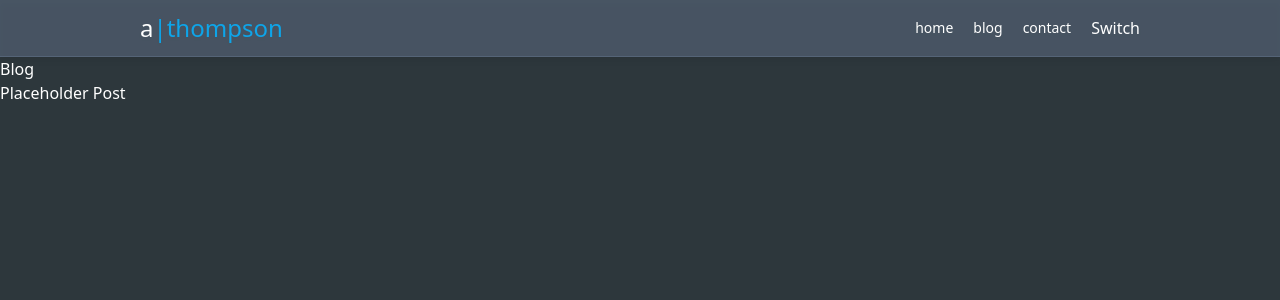
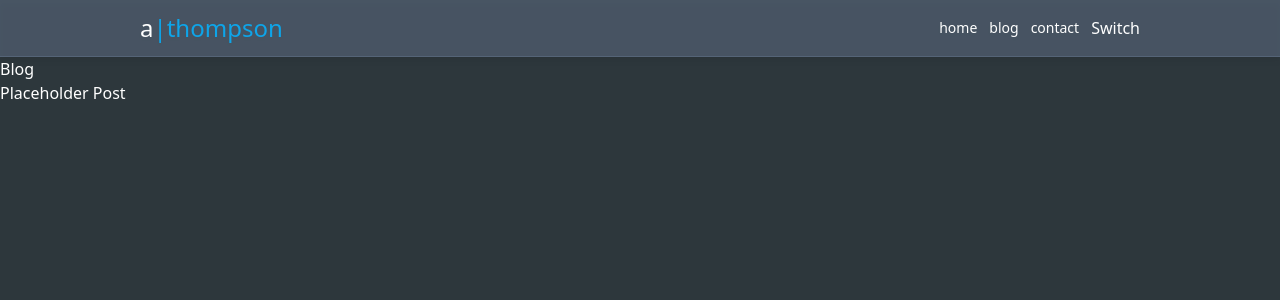
Before and after one commit to FluroAsh/nextjs-portfolio, a Next.js app in the folder frontend/: page /blog in a window 1280 px wide. Shown: the top 300 px of the page. Built offline with nearby package versions, Linux system fonts and the light colour scheme; no server answers.

Commit message:
cleaning up nav

```diff
--- a/frontend/src/components/Navbar/Navbar.tsx
+++ b/frontend/src/components/Navbar/Navbar.tsx
@@ -18,13 +18,10 @@ const Navbar = () => {
     <div
       className={`sticky top-0 z-99 w-full transition-all border-b dark:border-b-slate-500/50 ${styles.container} dark:drop-shadow-md `}
     >
-      <nav
-        className="flex justify-between max-w-screen-lg p-3 mx-auto"
-        data-testid="navbar"
-      >
+      <nav className="flex justify-between max-w-screen-lg p-3 mx-auto">
         <HeaderLogo />
 
-        <div className="flex items-center justify-center gap-5">
+        <div className="flex items-center justify-center gap-3">
           {/* TODO: Map over items to render these links */}
           {/* Title, to, target (eg _blank) */}
           <Link title="Go to Homepage" href="/" className="text-sm">
@@ -38,7 +35,6 @@ const Navbar = () => {
           </Link>
           {/* TODO: Create a dark/light mode toggle */}
           <ThemeToggle />
-          {/* <div className="w-[35px] h-[35px] bg-orange-300 rounded"></div> */}
         </div>
       </nav>
     </div>
```
